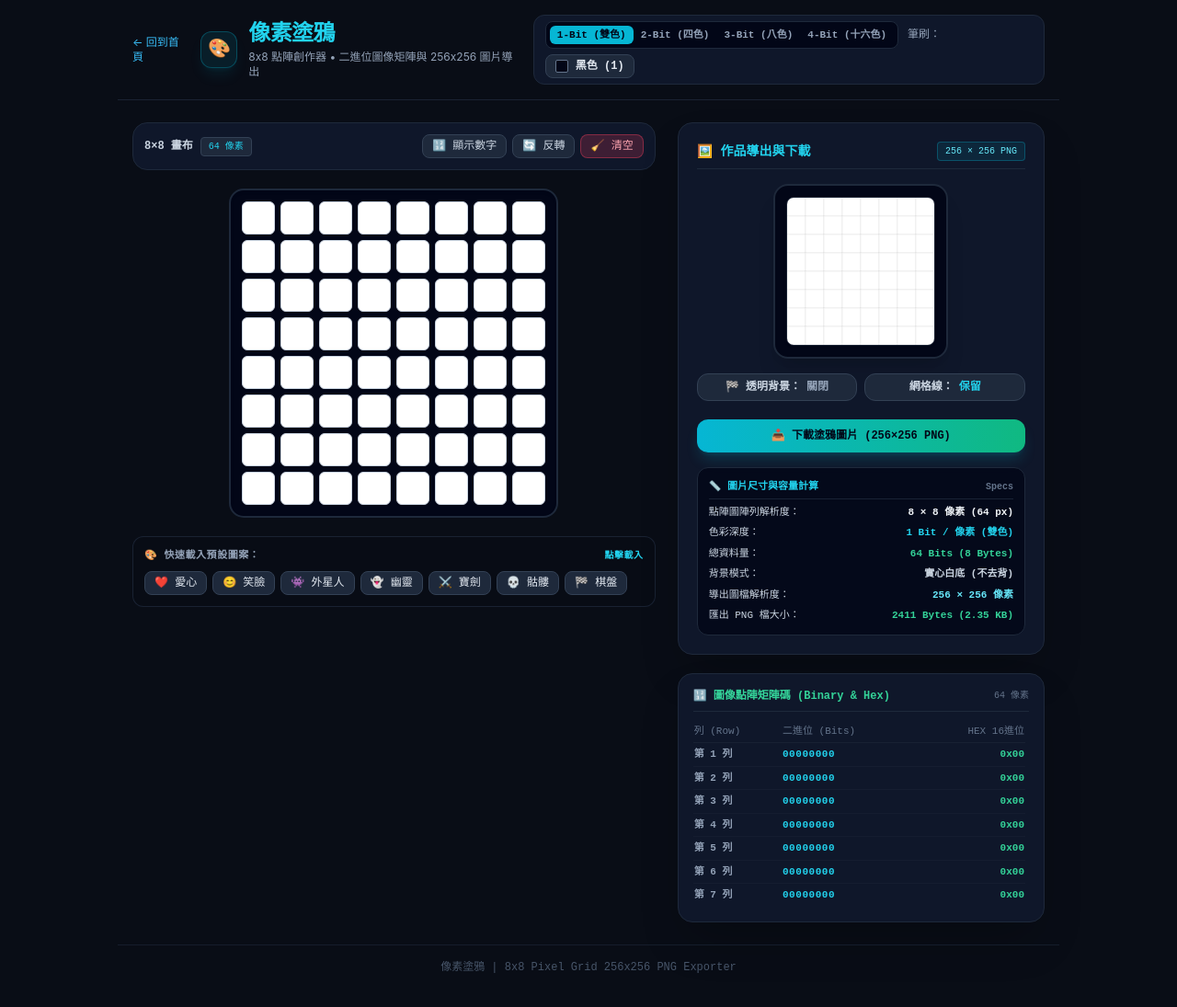
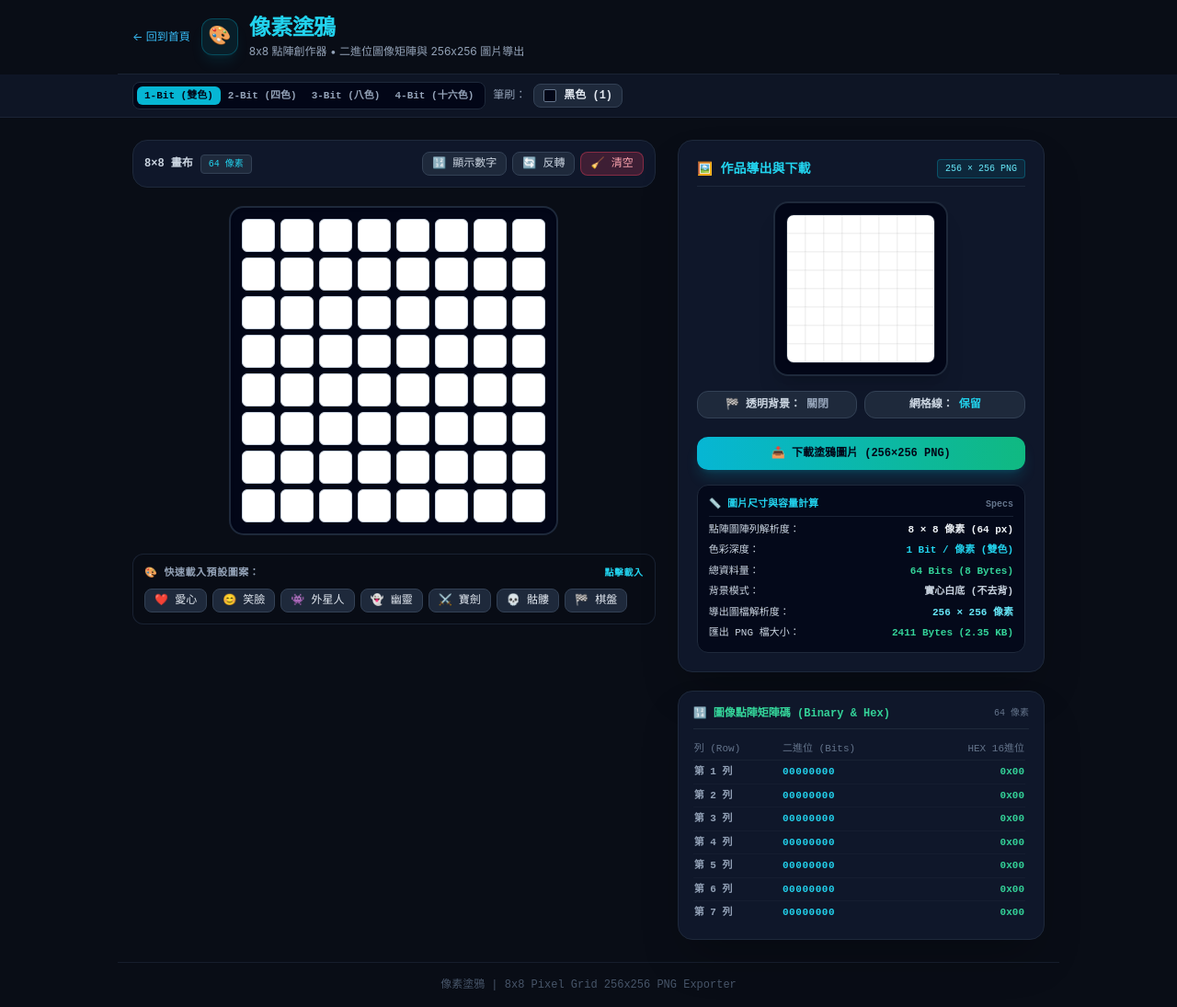
Before and after one commit to vanix/cs-teaching, a plain HTML site: page 7_像素塗鴉.html in a window 1280 px wide. Shown: the whole page at 92% size. Drawn offline with nearby package versions, Linux system fonts and the light colour scheme.

Commit message:
像素塗鴉：顏色選擇獨立成全寬橫幅選單，避免 header 過擠

```diff
--- a/7_像素塗鴉.html
+++ b/7_像素塗鴉.html
@@ -82,7 +82,7 @@
 <body class="bg-cyber-950 text-slate-100 min-h-screen flex flex-col justify-between font-sans antialiased selection:bg-cyan-500 selection:text-slate-950">
 
     <!-- Header Navigation -->
-    <header class="w-full max-w-5xl mx-auto px-4 py-4 border-b border-slate-800/80 flex flex-col lg:flex-row justify-between items-center gap-3">
+    <header class="w-full max-w-5xl mx-auto px-4 py-4 border-b border-slate-800/80 flex flex-col sm:flex-row justify-between items-center gap-3">
         <div class="flex items-center gap-3">
             <a href="index.html" class="text-xs text-sky-400 hover:text-sky-300 transition flex items-center gap-1">
                 ← 回到首頁
@@ -95,11 +95,13 @@
                 <p class="text-xs text-slate-400">8x8 點陣創作器 • 二進位圖像矩陣與 256x256 圖片導出</p>
             </div>
         </div>
+    </header>
 
-        <!-- Palette / Color indicator -->
-        <div class="flex flex-wrap items-center gap-1.5 min-w-0 max-w-full bg-cyber-900 border border-slate-800 px-3 py-1.5 rounded-xl text-xs font-mono">
+    <!-- 色彩模式 & 顏色選擇橫幅 -->
+    <div class="w-full bg-cyber-900/80 border-b border-slate-800/80">
+        <div class="max-w-5xl mx-auto px-4 py-2 flex flex-wrap items-center gap-2 text-xs font-mono">
             <!-- Mode Selector -->
-            <div class="flex items-center bg-slate-950 p-1 rounded-lg border border-slate-800 mr-1">
+            <div class="flex items-center bg-slate-950 p-1 rounded-lg border border-slate-800">
                 <button id="bit-mode-1" onclick="setColorDepth(1)" class="px-2 py-0.5 rounded-md text-[11px] font-bold bg-cyan-500 text-slate-950 transition">1-Bit (雙色)</button>
                 <button id="bit-mode-2" onclick="setColorDepth(2)" class="px-2 py-0.5 rounded-md text-[11px] font-bold text-slate-400 hover:text-white transition">2-Bit (四色)</button>
                 <button id="bit-mode-3" onclick="setColorDepth(3)" class="px-2 py-0.5 rounded-md text-[11px] font-bold text-slate-400 hover:text-white transition">3-Bit (八色)</button>
@@ -154,7 +156,7 @@
                 <button onclick="selectColor(15)" id="swatch-15" class="w-6 h-6 rounded flex items-center justify-center font-mono text-[8px] font-bold bg-slate-950 text-cyan-400 border border-slate-600 hover:border-white transition" title="黑色 (1111)">1111</button>
             </div>
         </div>
-    </header>
+    </div>
 
     <!-- Main App Container -->
     <main class="w-full max-w-5xl mx-auto px-4 py-6 flex-1 grid grid-cols-1 lg:grid-cols-12 gap-6">
```
